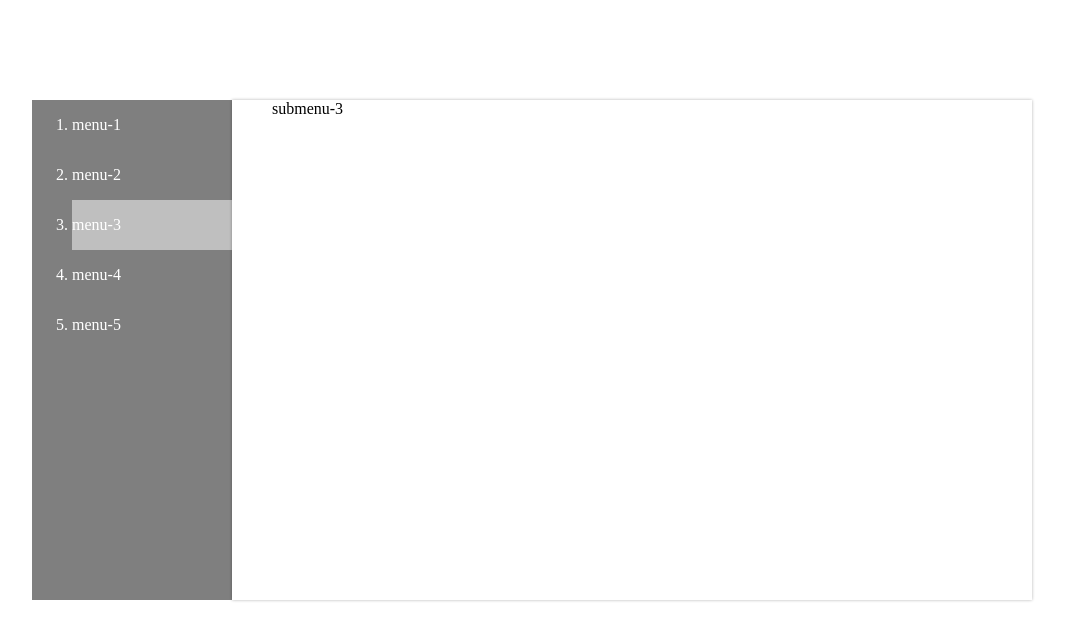
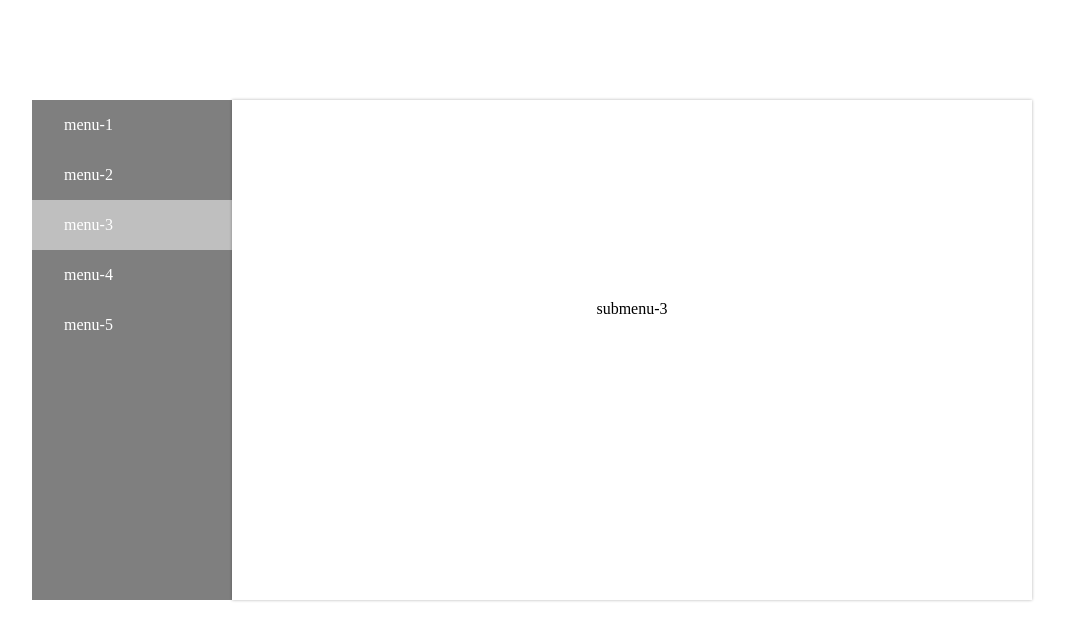
Before and after one commit to looklzj/cross-menu, a website built with webpack: page example/index.html in a window 1280 px wide. Shown: the whole page, without its empty margins (168-1233 px from the left). Built offline with Linux system fonts and the light colour scheme.

Commit message:
fixed activeIndex bug & update readme and example

```diff
--- a/example/index.html
+++ b/example/index.html
@@ -21,6 +21,11 @@
       margin: 0;
     }
 
+    ul, ol {
+      list-style: none;
+      padding-left: 0;
+    }
+
     .container {
       position: absolute;
       top: 100px;
@@ -31,6 +36,7 @@
       width: 200px;
       height: 500px;
       margin-top: 0;
+      text-indent: 2em;
       background-color: rgba(0, 0, 0, .5);
       cursor: pointer;
     }
@@ -52,6 +58,7 @@
       width: 800px;
       margin-top: 0;
       min-height: 500px;
+      text-align: center;
       background-color: #fff;
       box-shadow: 0 0 3px rgba(0, 0, 0, .3);
     }
@@ -62,6 +69,7 @@
 
     .submenu li {
       display: none;
+      margin-top: 200px;
     }
 
     .submenu li.active-menu {
--- a/src/index.js
+++ b/src/index.js
@@ -36,7 +36,7 @@ module.exports = function crossMenu (options) {
 
   menu.addEventListener('mouseover', (event) => {
     if (event.target && event.target.nodeName.toLowerCase() === menuItemTag) {
-      if (activeIndex === undefined) return toggleActiveMenu(event)
+      if (activeIndex === undefined || mouseTrackList.length < 2) return toggleActiveMenu(event)
 
       if (timer) clearTimeout(timer)
 
```
Also changed, not shown: README.md, dist/cross-menu.js.
